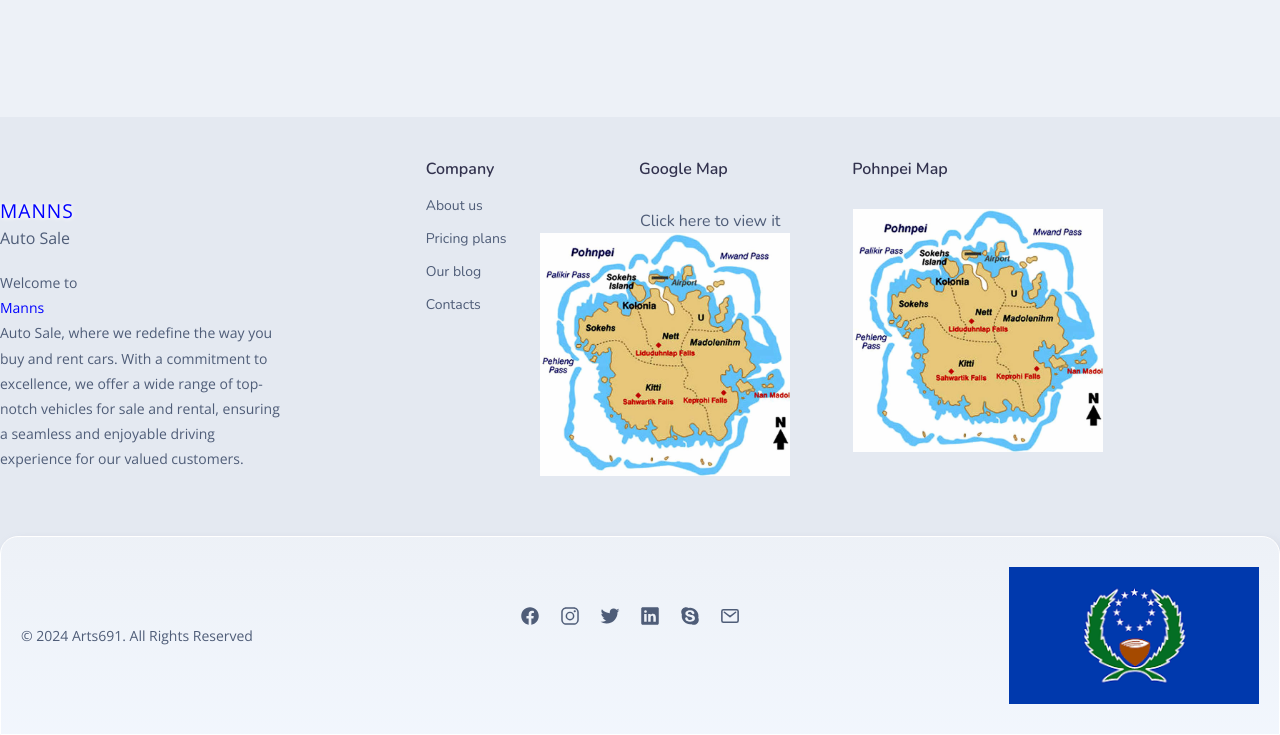
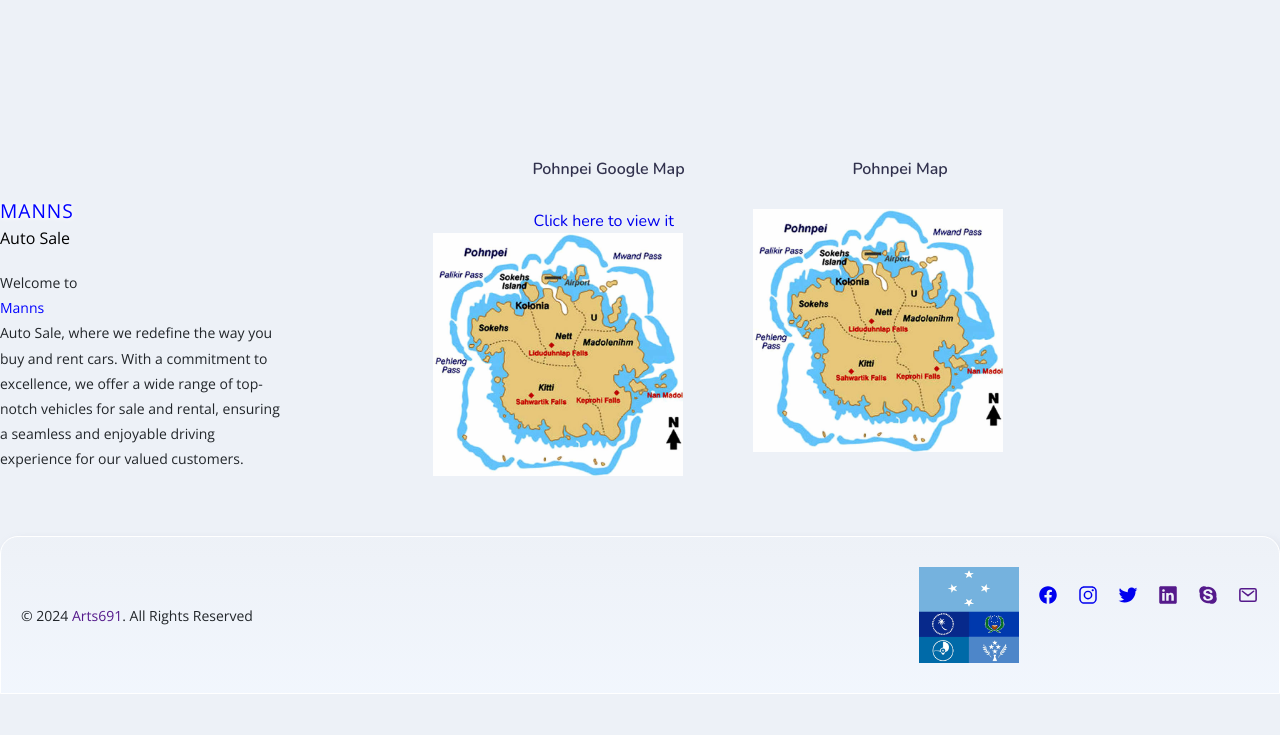
Before and after one commit to Arts691/001-Manns-Auto-Sale, a plain HTML site: page index.html in a window 1280 px wide. Shown: the part 1850-2585 px from the top of the page. After the commit the page ends 2544 px from the top, so only its background shows below. Drawn offline with nearby package versions, Linux system fonts and the light colour scheme.

Commit message:
2024 new

```diff
--- a/index.html
+++ b/index.html
@@ -39,15 +39,15 @@
           </li>
 
           <li>
-            <a href="#featured-car" class="navbar-link" data-nav-link>Rental Car</a>
+            <a href="#rentalcar" class="navbar-link" data-nav-link>Rental Car</a>
           </li>
 
           <li>
-            <a href="#blog" class="navbar-link" data-nav-link>Car Sale</a>
+            <a href="#caresale" class="navbar-link" data-nav-link>Car Sale</a>
           </li>
 
           <li>
-            <a href="#" class="navbar-link" data-nav-link>About Us</a>
+            <a href="#about" class="navbar-link" data-nav-link>About Us</a>
           </li>
            <li>
             <a href="contactus.html" class="navbar-link" data-nav-link>Contact Us</a>
@@ -58,7 +58,9 @@
       <div class="header-actions">
 
         <div class="header-contact">
-          <a class="contact-link"><img src="download.png" alt="Pohnpei Flag"></a>
+          <a class="css1">
+            BLUE
+          </a>
 
         </div>
 
@@ -81,9 +83,7 @@
   <main>
     <article>
 
-      <!--
-        - #HERO
-      -->
+      <!--- Home-->
 
       <section class="section hero" id="home">
         <div class="container">
@@ -103,11 +103,9 @@
 
 
 
-      <!--
-        - #FEATURED CAR
-      -->
+      <!--- rentalcare -->
 
-      <section class="section featured-car" id="featured-car">
+      <section class="section featured-car" id="rentalcar">
         <div class="container">
 
           <div class="title-wrapper">
@@ -280,19 +278,14 @@
 
 
 
-      <!--
-        - #GET START
-      -->
 
 
 
 
 
-      <!--
-        - #BLOG
-      -->
+      <!--- caresale-->
 
-      <section class="section blog" id="blog">
+      <section class="section blog" id="caresale">
         <div class="container">
 
           <h2 class="h2 section-title">Car Sale</h2>
@@ -508,18 +501,12 @@
 
         </div>
      </section>
-
     </article>
   </main>
 
-
-
-
-
-
-
-
-  <footer href="#" class="footer">
+   <!-- footer-->
+   <section class="about care" id="about">
+    <footer href="#" class="#">
       <div class="#">
 
         <div class="footer-top">
@@ -537,31 +524,7 @@
           <ul class="footer-list">
 
             <li>
-            <p class="footer-list-title">Company</p>
-          </li>
-
-          <li>
-            <a href="#" class="footer-link">About us</a>
-          </li>
-
-          <li>
-            <a href="#" class="footer-link">Pricing plans</a>
-          </li>
-
-          <li>
-            <a href="#" class="footer-link">Our blog</a>
-          </li>
-
-          <li>
-            <a href="#" class="footer-link">Contacts</a>
-          </li>
-
-        </ul>
-
-        <ul class="footer-list">
-
-          <li>
-            <p class="footer-list-title">Google Map</p>
+              <p class="footer-list-title">Pohnpei Google Map</p>
             </li>
            <a href="https://www.google.com/maps/@6.8715238,158.2466088,39824m/am=t/data=!3m1!1e3!5m1!1e4?entry=ttu">Click here to view it<img  class="img1" src="pohnpei1.jpg" alt="Pohnpei Map"></a>
           </ul>
@@ -571,7 +534,7 @@
             <li>
               <p class="footer-list-title">Pohnpei Map</p>
             </li>
-          <img src="pohnpei1.jpg" alt="Pohnpei Map"></a>
+            <img class="img1" src="pohnpei1.jpg" alt="Pohnpei Map"></a>
 
           </ul>
 
@@ -579,9 +542,9 @@
 
         <div class="footer-bottom">
 
-        <img src="download.png" alt="Pohnpei Flag"></a>
+          <ul class="social-list">
+            <a class="contact-link"><img class="img" src="micro1.jpg" alt="Micronesia Flag"></a>
 
-        <ul class="social-list">
 
             <li>
               <a href="#" class="social-link">
@@ -633,6 +596,8 @@
 
 
 
+<!--javascript-->
+
   <script src="main.js"></script>
 
 
--- a/main.js
+++ b/main.js
@@ -1,8 +1,5 @@
 'use strict';
 
-/**
- * navbar toggle
- */
 
 const overlay = document.querySelector("[data-overlay]");
 const navbar = document.querySelector("[data-navbar]");
--- a/styles.css
+++ b/styles.css
@@ -284,8 +284,7 @@ button, a { transition: var(--transition); }
   visibility: hidden;
   transition: 0.25s cubic-bezier(0.51, 0.03, 0.64, 0.28);
 }
-.navbar {
-
+.navba{
 display: flex;
 column-gap: 2rem;
 
@@ -1029,6 +1028,8 @@ img {
   width: 250px;
 }
 
+
+
 .img1 {
   width: 250px;
   position: relative;
```
Also changed, not shown: contactus.html (+8 -31 lines), images.jpg (added), micro1.jpg (added). Lines whose indentation alone changed are shown as unchanged.
